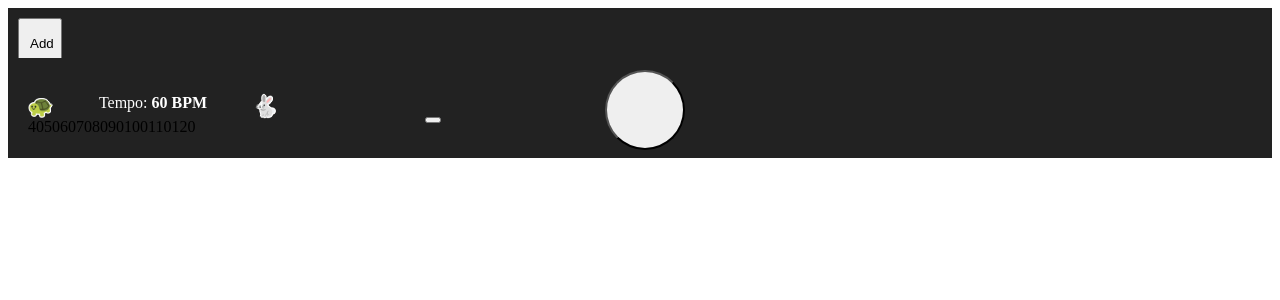
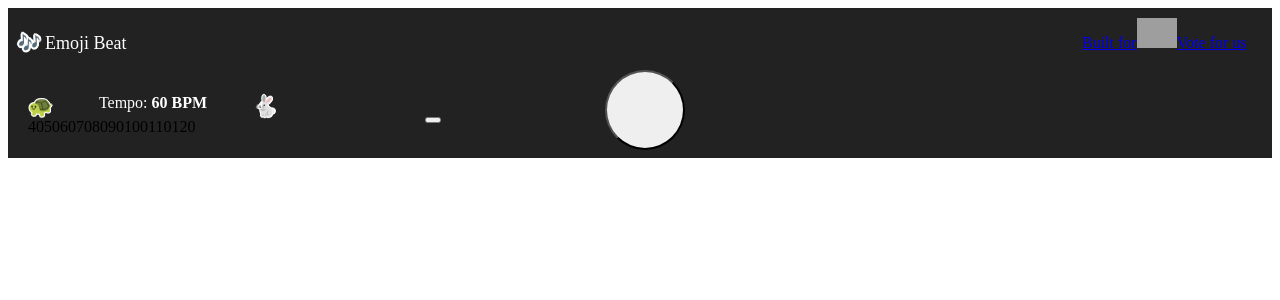
Before and after one commit to bobmk2/emoji-beat, a Next.js app: page /EditPage in a window 1280 px wide. Shown: the top 300 px of the page. Built offline with nearby package versions, Linux system fonts and the light colour scheme; grey boxes are pictures that could not be loaded.

Commit message:
Put vote button

```diff
--- a/package.json
+++ b/package.json
@@ -1,5 +1,5 @@
 {
-  "name": "emoji-sequencer",
+  "name": "emoji-beat",
   "version": "1.0.0",
   "description": "now",
   "main": "index.js",
--- /dev/null
+++ b/src/components/common/VoteButton.tsx
@@ -0,0 +1,27 @@
+import * as React from 'react';
+import { StyleSheet, css } from 'aphrodite';
+import { BackgroundColorLight } from '../../types/colors';
+
+const styles = StyleSheet.create({
+  vote: {
+    height: '100%'
+  }
+});
+
+const VoteButton = () => {
+  return (
+    <div className={css(styles.vote)}>
+      <div className='hb-vote-widget' style={{ padding: 0, backgroundColor: BackgroundColorLight }}>
+        <a className='hb-link' href='https://www.reactriot.com/entries/40-team-kuramae' target='_blank'>
+          Built for
+          <img height='30' src='https://rumblex-reactriot1.s3.amazonaws.com/images/widget-logo.png' alt='Widget logo' />
+        </a>
+        <a className='hb-vote-btn' href='https://www.reactriot.com/entries/40-team-kuramae/vote'>
+          Vote for us
+        </a>
+      </div>
+    </div>
+  );
+};
+
+export default VoteButton;
--- a/src/components/edit/EditHeader.tsx
+++ b/src/components/edit/EditHeader.tsx
@@ -3,16 +3,31 @@ import { Button } from 'react-bootstrap';
 import { SIcon } from '../common/FontAwesomeIcon';
 import { BackgroundColorLight, Border } from '../../types/colors';
 import { StyleSheet, css } from 'aphrodite';
+import VoteButton from '../common/VoteButton';
 
 const styles = StyleSheet.create({
   root: {
     height: '100%',
     display: 'flex',
+    alignItems: 'center',
     width: '100%',
     padding: '10px',
     backgroundColor: BackgroundColorLight,
     borderBottom: `2px solid ${Border}`,
     overflow: 'hidden'
+  },
+  title: {
+    color: '#FFF',
+    fontSize: '18px',
+    marginRight: 'auto'
+  },
+  right: {
+    height: '100%',
+    minWidth: '200px'
+  },
+  emoji: {
+    textShadow:
+      'rgb(255, 255, 255) 2px 0px 0px, rgb(255, 255, 255) 1.75517px 0.958851px 0px, rgb(255, 255, 255) 1.0806px 1.68294px 0px, rgb(255, 255, 255) 0.141474px 1.99499px 0px, rgb(255, 255, 255) -0.832294px 1.81859px 0px, rgb(255, 255, 255) -1.60229px 1.19694px 0px, rgb(255, 255, 255) -1.97998px 0.28224px 0px, rgb(255, 255, 255) -1.87291px -0.701566px 0px, rgb(255, 255, 255) -1.30729px -1.5136px 0px, rgb(255, 255, 255) -0.421592px -1.95506px 0px, rgb(255, 255, 255) 0.567324px -1.91785px 0px, rgb(255, 255, 255) 1.41734px -1.41108px 0px, rgb(255, 255, 255) 1.92034px -0.558831px 0px;'
   }
 });
 
@@ -21,10 +36,13 @@ const styles = StyleSheet.create({
 const EditHeader = () => {
   return (
     <div className={css(styles.root)}>
-      <Button variant='outline-light'>
-        <SIcon name='plus' padding='right' />
-        Add
-      </Button>
+      <div className={css(styles.title)}>
+        <span className={css(styles.emoji)}>🎶 </span>
+        Emoji Beat
+      </div>
+      <div className={css(styles.right)}>
+        <VoteButton />
+      </div>
     </div>
   );
 };
--- a/src/components/edit/Timeline.tsx
+++ b/src/components/edit/Timeline.tsx
@@ -18,7 +18,7 @@ const styles = StyleSheet.create({
   },
   separate: {
     position: 'absolute',
-    width: '10px',
+    width: '6px',
     height: '20px',
     backgroundColor: '#AAA',
     transform: 'translateX(-50%)'
@@ -62,8 +62,8 @@ const Timeline = React.forwardRef((props: PropTypes, ref: React.Ref<HTMLDivEleme
       <div className={css(styles.first, styles.separate)} />
       <div className={css(styles.second, styles.separate)} />
       <div className={css(styles.third, styles.separate)} />
-      {MINI_SEPARATE_LEFTS.map(s => {
-        return <div className={css(styles.miniSeparate)} style={{ left: `${s}%` }} />;
+      {MINI_SEPARATE_LEFTS.map((s, index) => {
+        return <div key={`mini-separate-${index}`} className={css(styles.miniSeparate)} style={{ left: `${s}%` }} />;
       })}
     </div>
   );
--- a/src/pages/EditPage.tsx
+++ b/src/pages/EditPage.tsx
@@ -34,7 +34,7 @@ const EditPage = () => {
   const [tempo, setTempo] = React.useState(60);
   const [isRepeatOn, setIsRepeatOn] = React.useState(false);
   const [isPlayOn, setIsPlayOn] = React.useState(false);
-  const [showSelectEmojiModal, setShowSelectEmojiModal] = React.useState(true);
+  const [showSelectEmojiModal, setShowSelectEmojiModal] = React.useState(false);
 
   const handleClickRepeat = React.useCallback((isOn: boolean) => {
     setIsRepeatOn(isOn);
--- a/src/types/colors/index.ts
+++ b/src/types/colors/index.ts
@@ -1,4 +1,3 @@
-export const BackgroundColorDark = '#000';
 export const BackgroundColorLight = '#222';
 export const BackgroundColorMain = '#444';
 export const Border = '#222222';
--- a/static/index.html
+++ b/static/index.html
@@ -31,5 +31,6 @@
     <script type="text/javascript" src="/js/runtime.bundle.js"></script>
     <script type="text/javascript" src="/js/vendors.bundle.js"></script>
     <script type="text/javascript" src="/js/app.bundle.js"></script>
+    <script src="https://www.reactriot.com/entries/40-team-kuramae/vote.js" type="text/javascript"></script>
   </body>
 </html>
```
